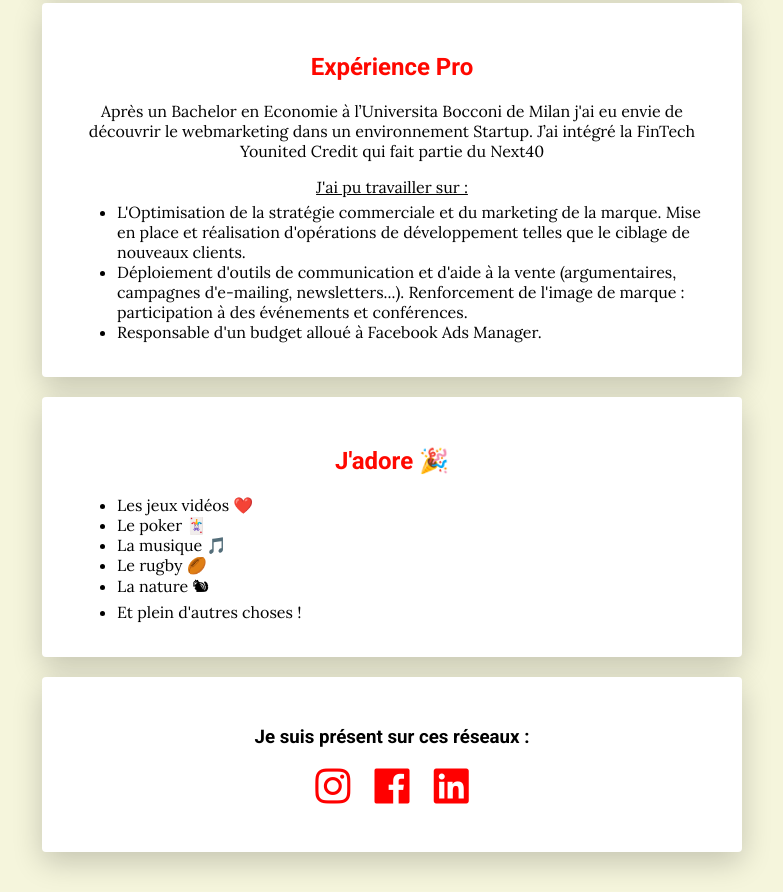
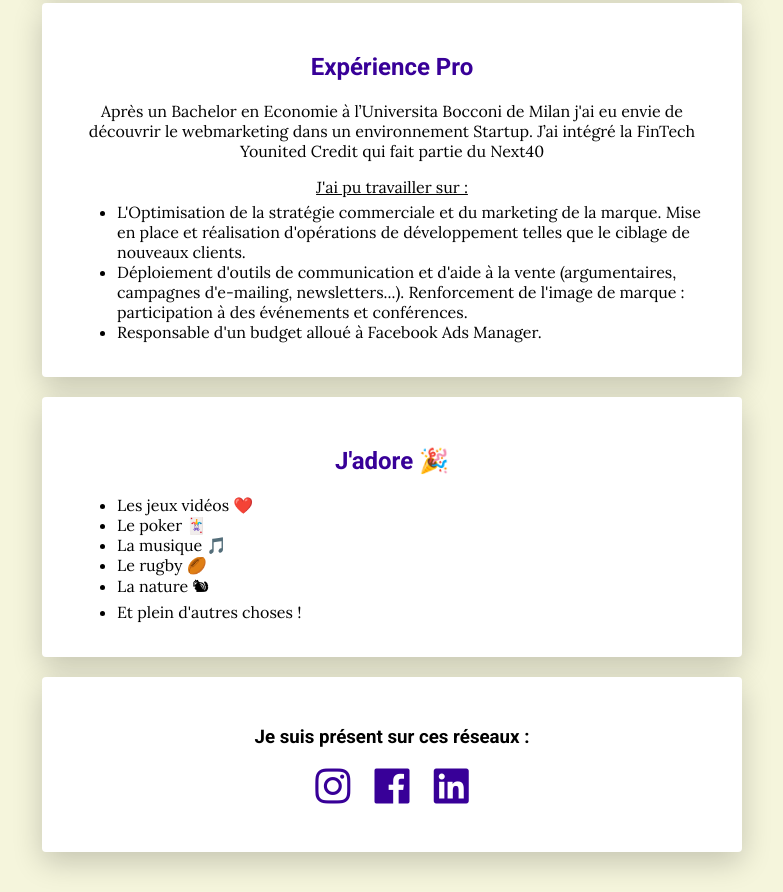
Before and after one commit to paulperrin23/cv, a plain HTML site: page index.html in a window 1280 px wide. Shown: the part 607-1499 px from the top of the page, without its empty margins (248-1031 px from the left). Drawn offline with Linux system fonts and the light colour scheme.

Commit message:
Update style.css

```diff
--- a/style.css
+++ b/style.css
@@ -16,7 +16,7 @@ h1 {
 }
 
 h2 {
-	color: #ff0800;
+	color: #380098;
 }
 
 a {
@@ -79,7 +79,7 @@ padding: 10px;
 }
 .list-inline-footer i {
 font-size: 40px;
-color: red;
+color: #380098;
 }
 .list-inline-footer i:hover {
 color: black;
```
